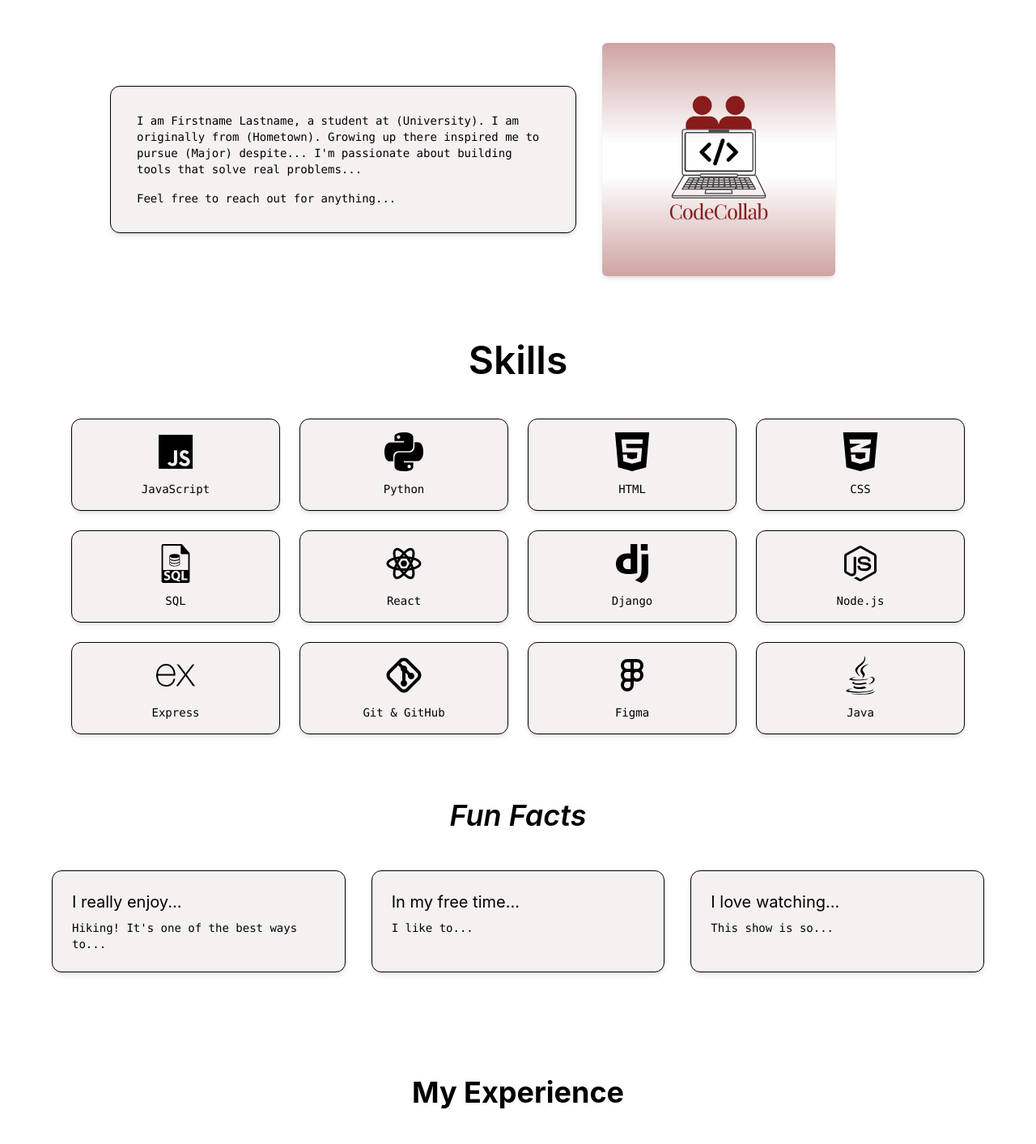
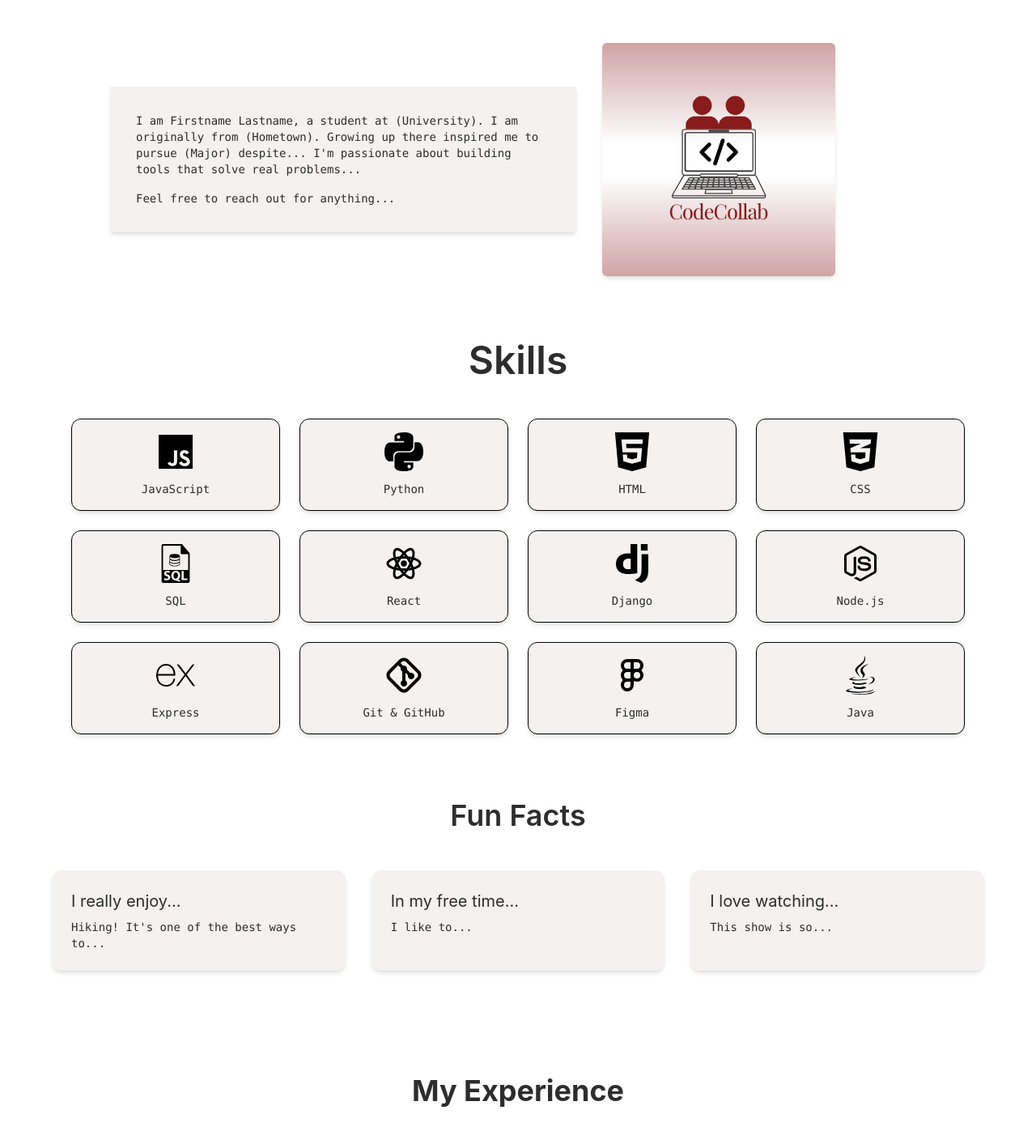
Before and after one commit to montanezm1/personal-website, a React (Vite) app in the folder template/: page / in a window 1280 px wide. Shown: the part 1019-2432 px from the top of the page at 81% size. Built offline with nearby package versions, Linux system fonts and the light colour scheme.

Commit message:
modified some tailwind styling, edited animations, and added logo icon to the website tab

```diff
--- a/template/index.html
+++ b/template/index.html
@@ -11,7 +11,7 @@
 
 
   <!-- Favicon -->
-  <link rel="icon" type="image/svg+xml" href="/vite.svg" />
+  <link rel="icon" type="image/svg+xml" href="/codeLogo.png" />
 
 
   <!-- Open Graph (for link previews) -->
--- a/template/src/routes/__root.tsx
+++ b/template/src/routes/__root.tsx
@@ -9,7 +9,7 @@ function RootComponent() {
   return (
     <div className="flex flex-col min-h-screen bg-[transparent] text-[#2d2d2d]">
       {/* Navbar */}
-      <header className="flex justify-between items-center px-12 py-8 bg-[#b68d94] shadow-md sticky top-0 z-50">
+      <header className="flex justify-between items-center px-12 py-8 bg-[#bd7581] shadow-md sticky top-0 z-50">
         <a
           href="#home"
           className="text-5xl font-extrabold hover:opacity-80 tracking-tight"
@@ -43,14 +43,14 @@ function RootComponent() {
       </main>
 
       {/* Footer */}
-      <footer className="bg-[#b68d94] py-6 px-4 mt-10 text-[#2d2d2d] shadow-inner">
-        <div className="max-w-6xl mx-auto flex flex-col md:flex-row items-center justify-between gap-6 animate-fadeIn transition-all duration-700">
+      <footer className="bg-[#bd7581] py-6 px-4 mt-10 text-[#2d2d2d] shadow-inner">
+        <div className="max-w-7xl mx-auto flex flex-col md:flex-row items-center justify-between gap-6 animate-fadeIn transition-all duration-700">
           {/* Left: Logo */}
           <div className="flex items-center gap-4">
             <img
               src="/codeLogo.png"
               alt="CodeCollab Logo"
-              className="w-20 h-20 rounded-full object-cover shadow-md hover:scale-105 transition-transform duration-300"
+              className="w-15 h-15 rounded-full object-cover shadow-md hover:scale-105 transition-transform duration-300"
             />
             <p className="font-semibold text-xl hidden sm:block">
               UMass CodeCollab
@@ -59,7 +59,6 @@ function RootComponent() {
 
           {/* Right: Socials */}
           <div className="flex flex-col md:items-end items-center">
-            <h2 className="font-semibold text-base mb-2">Follow us:</h2>
             <div className="flex gap-6 text-lg">
               <a
                 href="https://www.instagram.com/umasscodecollab/"
@@ -100,7 +99,7 @@ function RootComponent() {
           </div>
         </div>
 
-        <p className="text-xs mt-4 text-center opacity-70">
+        <p className="text-xs mt-0 text-center opacity-70">
           &copy; 2025 UMass CodeCollab
         </p>
       </footer>
--- a/template/src/routes/about.tsx
+++ b/template/src/routes/about.tsx
@@ -4,20 +4,12 @@ export default function AboutSection() {
   return (
     <section
       id="about"
-      className="bg-white text-[black] min-h-screen px-6 py-16"
+      className="bg-white text-[#2d2d2d] min-h-screen px-6 py-16"
     >
       <h2 className="text-5xl font-semibold text-center mb-12">About Me</h2>
       <div className="flex flex-col md:flex-row items-center gap-8 max-w-6xl mx-auto">
         {/* Bio box - padding to left*/}
-        <motion.div
-          className="bg-[#f5f1f1] p-6 md:p-8 rounded-xl border border-[#000000] max-w-xl text-left font-mono text-sm shadow-md ml-18"
-          whileHover={{ scale: 1.05 }}
-          transition={{
-            type: "spring",
-            stiffness: 500,
-            damping: 10,
-          }}
-        >
+        <motion.div className="bg-[#f5f1f1] p-6 md:p-8  max-w-xl text-left font-mono text-sm shadow-md ml-18">
           <p>
             I am Firstname Lastname, a student at (University). I am originally
             from (Hometown). Growing up there inspired me to pursue (Major)
@@ -32,12 +24,6 @@ export default function AboutSection() {
           src="/codeLogo.png"
           alt="profile"
           className="w-72 h-auto rounded-md shadow-md"
-          whileHover={{ scale: 1.05 }}
-          transition={{
-            type: "spring",
-            stiffness: 500,
-            damping: 10,
-          }}
         />
       </div>
 
@@ -79,50 +65,26 @@ export default function AboutSection() {
       </div>
 
       {/* Fun Facts */}
-      <h3 className="text-4xl italic font-semibold text-center mt-20 mb-12">
+      <h3 className="text-4xl font-semibold text-center mt-20 mb-12">
         Fun Facts
       </h3>
       <div className="grid grid-cols-1 md:grid-cols-3 gap-8 max-w-6xl mx-auto">
-        <motion.div
-          className="bg-[#f5f1f1] p-6 rounded-xl border border-[#000000] shadow-md"
-          whileHover={{ scale: 1.05 }}
-          transition={{
-            type: "spring",
-            stiffness: 500,
-            damping: 10,
-          }}
-        >
+        <div className="bg-[#f5f1f1] p-6 rounded-xl  shadow-md">
           <div className="text-xl mb-2">I really enjoy...</div>
           <p className="font-mono text-sm">
             Hiking! It's one of the best ways to...
           </p>
-        </motion.div>
+        </div>
 
-        <motion.div
-          whileHover={{ scale: 1.05 }}
-          transition={{
-            type: "spring",
-            stiffness: 500,
-            damping: 10,
-          }}
-          className="bg-[#f5f1f1] p-6 rounded-xl border border-[#000000] shadow-md"
-        >
+        <div className="bg-[#f5f1f1] p-6 rounded-xl shadow-md">
           <div className="text-xl mb-2">In my free time...</div>
           <p className="font-mono text-sm">I like to...</p>
-        </motion.div>
+        </div>
 
-        <motion.div
-          whileHover={{ scale: 1.05 }}
-          transition={{
-            type: "spring",
-            stiffness: 500,
-            damping: 10,
-          }}
-          className="bg-[#f5f1f1] p-6 rounded-xl border border-[#000000] shadow-md"
-        >
+        <div className="bg-[#f5f1f1] p-6 rounded-xl  shadow-md">
           <div className="text-xl mb-2">I love watching...</div>
           <p className="font-mono text-sm">This show is so...</p>
-        </motion.div>
+        </div>
       </div>
     </section>
   );
--- a/template/src/routes/experience.tsx
+++ b/template/src/routes/experience.tsx
@@ -5,7 +5,7 @@ export default function ExperienceSection() {
       id="experience"
       className="bg-[white] max-h-100vh py-16 mb-12 px-4 sm:px-6 lg:px-8"
     >
-      <h2 className="text-3xl sm:text-4xl font-bold text-center mx-auto mb-12 text-black">
+      <h2 className="text-3xl sm:text-4xl font-bold text-center mx-auto mb-12 text-[#2d2d2d]">
         My Experience
       </h2>
       <div className="grid grid-cols-1 gap-8 max-w-6xl mx-auto">
@@ -20,13 +20,8 @@ export default function ExperienceSection() {
           }}
         >
           <motion.div
-            className="bg-[white] p-6 rounded-md border border-[#000000] shadow-md"
-            whileHover={{ scale: 1.03 }}
-            transition={{
-              type: "spring",
-              stiffness: 500,
-              damping: 10,
-            }}
+            className="bg-[white] p-6 rounded-md border border-[#000000] shadow-md "
+            whileHover={{ scale: 1.05 }}
           >
             <div className="flex justify-between items-center mb-4 text-black">
               <p className="text-2xl font-bold">SWE Intern @ Company</p>
@@ -60,12 +55,7 @@ export default function ExperienceSection() {
         >
           <motion.div
             className="bg-[white] p-6 rounded-md border border-[#000000] shadow-md"
-            whileHover={{ scale: 1.03 }}
-            transition={{
-              type: "spring",
-              stiffness: 500,
-              damping: 10,
-            }}
+            whileHover={{ scale: 1.05 }}
           >
             <div className="flex justify-between items-center mb-4 text-black">
               <p className="text-2xl font-bold">SWE Intern @ Company</p>
@@ -100,12 +90,7 @@ export default function ExperienceSection() {
         >
           <motion.div
             className="bg-[white] p-6 rounded-md border border-[#000000] shadow-md"
-            whileHover={{ scale: 1.03 }}
-            transition={{
-              type: "spring",
-              stiffness: 500,
-              damping: 10,
-            }}
+            whileHover={{ scale: 1.05 }}
           >
             <div className="flex justify-between items-center mb-4 text-black">
               <p className="text-2xl font-bold">SWE Intern @ Company</p>
--- a/template/src/routes/index.tsx
+++ b/template/src/routes/index.tsx
@@ -30,7 +30,7 @@ function RouteComponentMainPage() {
         >
           <h1 className="text-5xl font-extrabold mb-6 tracking-tight">
             Hi, I'm{" "}
-            <span className="text-[#a3747e]">
+            <span className="text-[#d18495]">
               <Typewriter
                 words={[
                   "Your Name",
--- a/template/src/routes/project.tsx
+++ b/template/src/routes/project.tsx
@@ -37,7 +37,7 @@ export default function ProjectsSection() {
       id="projects"
       className="bg-transparent min-h-screen py-12 px-4 sm:px-6 lg:px-8"
     >
-      <h2 className="text-3xl sm:text-4xl font-bold text-center mx-auto mb-12 text-gray-900">
+      <h2 className="text-3xl sm:text-4xl font-bold text-center mx-auto mb-12 text-[#2d2d2d]">
         Personal Projects
       </h2>
       <div className="space-y-12 gap-8 max-w-4xl mx-auto">
```
